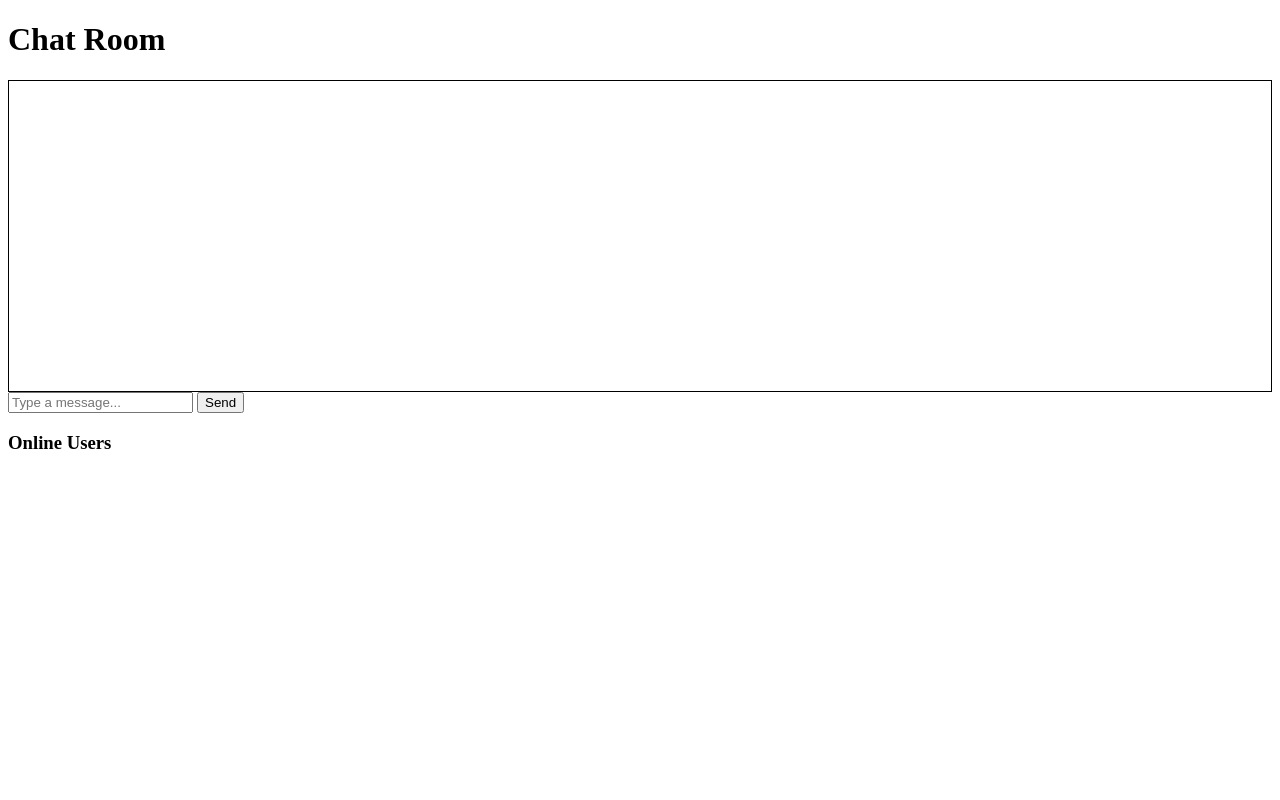
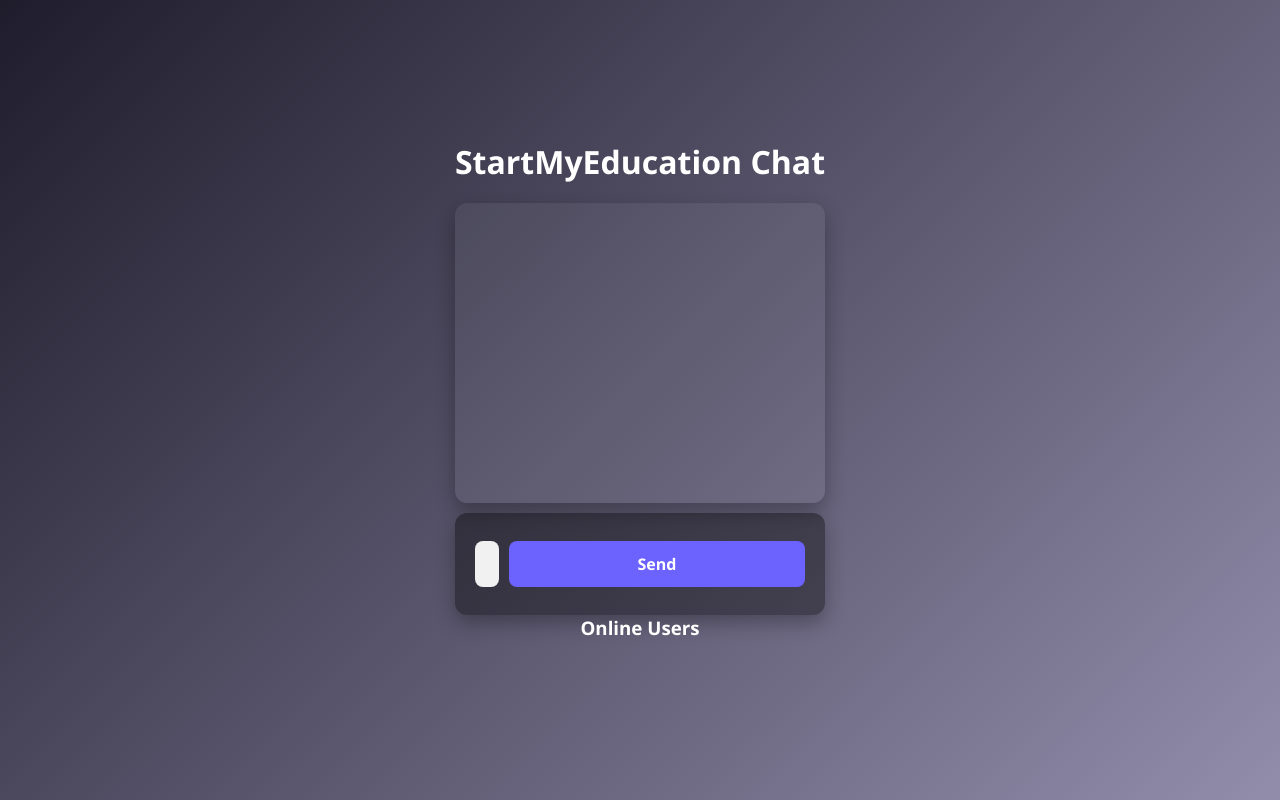
Before and after one commit to GUY-cpu-sketch/proxythingy, a website: page public/chat.html in a window 1280 px wide. Drawn offline with nearby package versions, Linux system fonts and the light colour scheme.

Commit message:
Update chat.html

```diff
--- a/public/chat.html
+++ b/public/chat.html
@@ -1,22 +1,23 @@
 <!DOCTYPE html>
 <html lang="en">
 <head>
-  <meta charset="UTF-8">
-  <title>Chat</title>
-  <script src="/socket.io/socket.io.js"></script>
+<meta charset="UTF-8">
+<meta name="viewport" content="width=device-width, initial-scale=1.0">
+<title>Chat</title>
+<link rel="stylesheet" href="/style.css">
 </head>
 <body>
-  <h1>Chat Room</h1>
-  <div id="chatBox" style="border:1px solid #000; height:300px; overflow:auto; padding:5px;"></div>
+  <div class="chat-container">
+    <h1>StartMyEducation Chat</h1>
+    <div id="chatBox" class="chat-box"></div>
+    <form id="chatForm" class="chat-form">
+      <input id="chatInput" placeholder="Type a message..." autocomplete="off">
+      <button type="submit">Send</button>
+    </form>
+    <h3>Online Users</h3>
+    <ul id="userList" class="user-list"></ul>
+  </div>
 
-  <form id="chatForm">
-    <input id="chatInput" autocomplete="off" placeholder="Type a message...">
-    <button>Send</button>
-  </form>
-
-  <h3>Online Users</h3>
-  <ul id="userList"></ul>
-
-  <script src="chat.js"></script>
+  <script type="module" src="/chat.js"></script>
 </body>
 </html>
```
